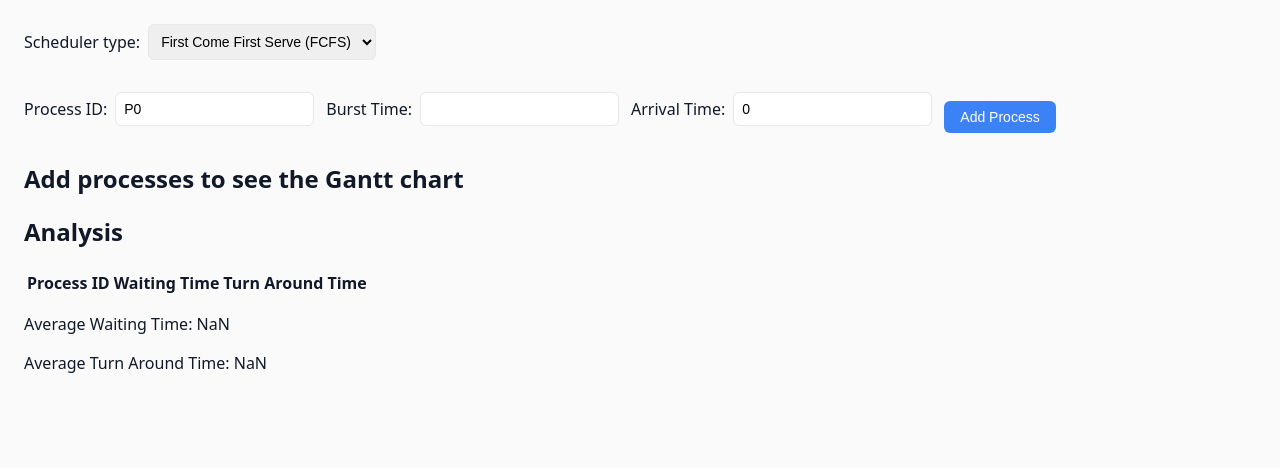
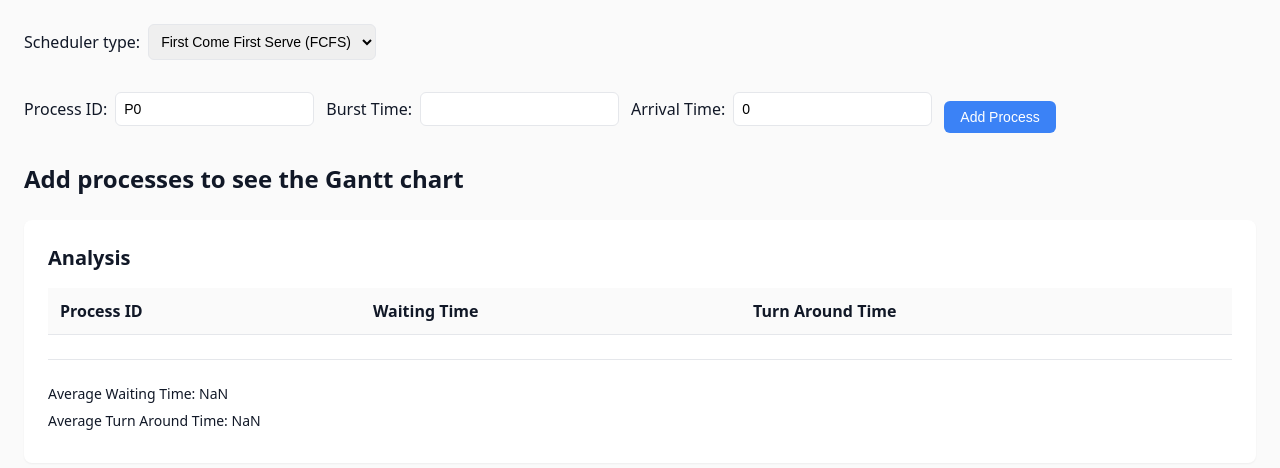
Before and after one commit to KhalidAlansary/Traffic, a React (Vite) app: page / in a window 1280 px wide. Shown: the top 468 px of the page. Built offline with nearby package versions, Linux system fonts and the light colour scheme.

Commit message:
feat: style the `Analysis` component

```diff
--- a/src/index.css
+++ b/src/index.css
@@ -8,7 +8,10 @@
 }
 
 body {
-  font-family: system-ui, -apple-system, sans-serif;
+  font-family:
+    system-ui,
+    -apple-system,
+    sans-serif;
   margin: 0;
   padding: 1.5rem;
   min-height: 100vh;
@@ -24,7 +27,9 @@ label {
   margin-bottom: 1rem;
 }
 
-select, input[type="text"], input[type="number"] {
+select,
+input[type="text"],
+input[type="number"] {
   padding: 0.5rem;
   border: 1px solid var(--border);
   border-radius: 0.375rem;
@@ -32,12 +37,14 @@ select, input[type="text"], input[type="number"] {
   transition: border-color 0.15s ease;
 }
 
-select:focus, input:focus {
+select:focus,
+input:focus {
   outline: none;
   border-color: var(--primary);
 }
 
-button, input[type="submit"] {
+button,
+input[type="submit"] {
   padding: 0.5rem 1rem;
   border: none;
   border-radius: 0.375rem;
@@ -80,3 +87,51 @@ li {
   border-radius: 0.5rem;
   box-shadow: 0 1px 2px rgba(0, 0, 0, 0.05);
 }
+
+/* Analysis component */
+
+.analysis {
+  background: var(--surface);
+  padding: 1.5rem;
+  border-radius: 0.5rem;
+  box-shadow: 0 1px 2px rgba(0, 0, 0, 0.05);
+  margin-top: 1.5rem;
+}
+
+.analysis h2 {
+  margin-top: 0;
+  margin-bottom: 1rem;
+  font-size: 1.25rem;
+}
+
+.analysis table {
+  width: 100%;
+  border-collapse: collapse;
+  margin-bottom: 1.5rem;
+}
+
+.analysis th,
+.analysis td {
+  padding: 0.75rem;
+  text-align: left;
+  border-bottom: 1px solid var(--border);
+}
+
+.analysis th {
+  font-weight: 600;
+  background-color: var(--bg);
+}
+
+.analysis tr:last-child td {
+  border-bottom: none;
+}
+
+.averages {
+  padding-top: 1rem;
+  border-top: 1px solid var(--border);
+}
+
+.averages p {
+  margin: 0.5rem 0;
+  font-size: 0.875rem;
+}
```
